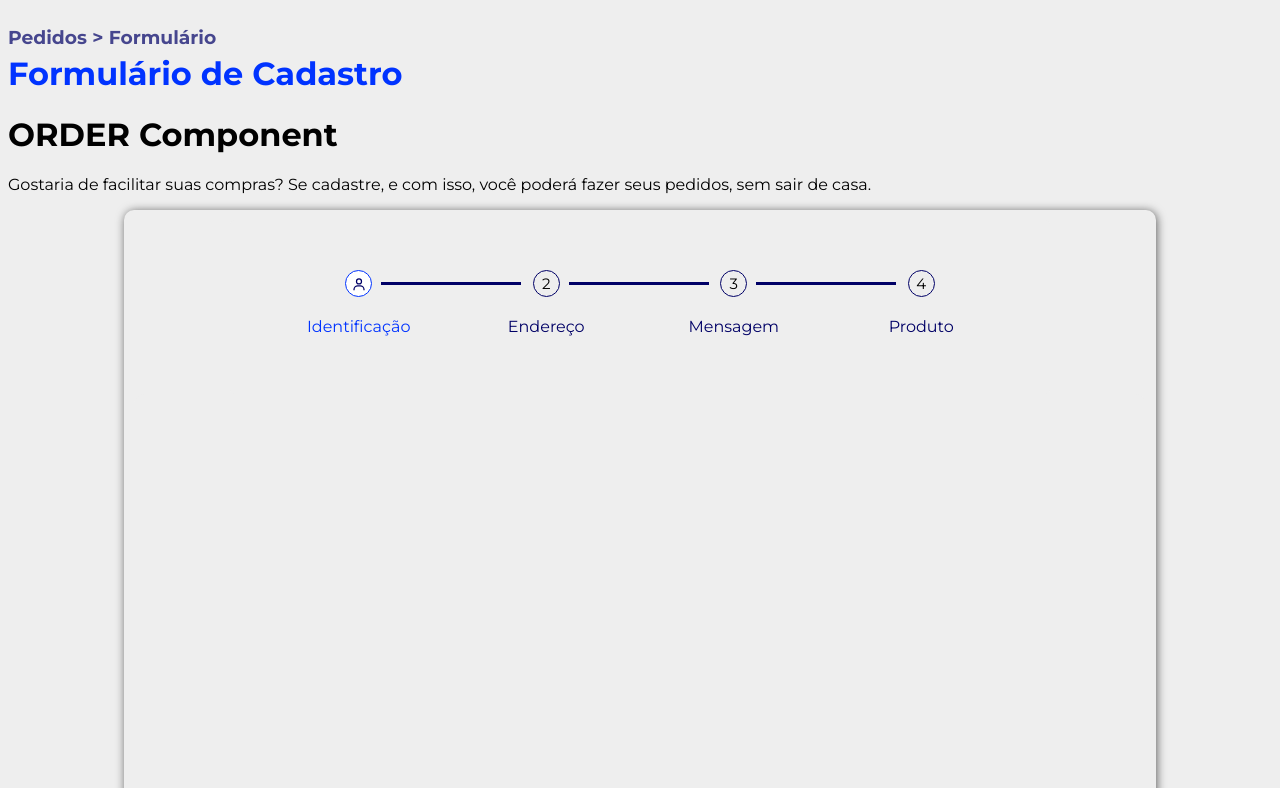
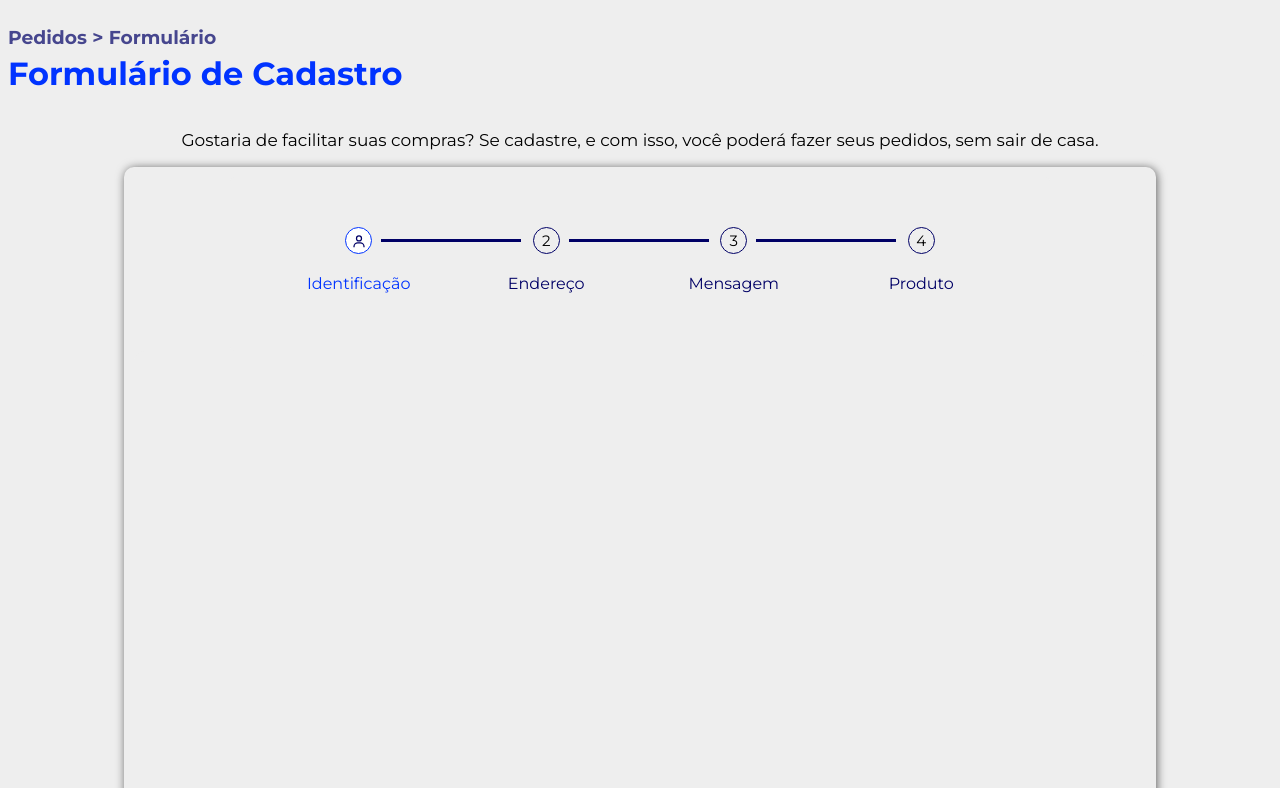
Before and after one commit to marcusviniciusmo/Companhia_Do_Saldo_Website, a React (Vite) app in the folder frontend/: page /orders in a window 1280 px wide. Shown: the part 450-1238 px from the top of the page. Built offline with nearby package versions, Linux system fonts and the light colour scheme.

Commit message:
Order component styling

```diff
--- a/frontend/src/components/Order/index.tsx
+++ b/frontend/src/components/Order/index.tsx
@@ -1,7 +1,9 @@
+import { useEffect, useState } from "react";
 import { Form } from "../Form";
 import { OrderProps } from "../../types/Order";
 import { MockedData } from "../../mocks/Order";
-import { useEffect, useState } from "react";
+import { ViewHeaderText } from "../../styles/ViewHeaderText";
+import { Container } from "./styles";
 
 export function Order() {
   const [mockedData, setMockedData] = useState<OrderProps>();
@@ -11,12 +13,10 @@ export function Order() {
   }, []);
 
   return (
-    <>
-      <h1>ORDER Component</h1>
-
-      <p>{mockedData?.text}</p>
+    <Container>
+      <ViewHeaderText>{mockedData?.text}</ViewHeaderText>
 
       <Form />
-    </>
+    </Container>
   );
 };
--- /dev/null
+++ b/frontend/src/components/Order/styles.tsx
@@ -0,0 +1,3 @@
+import styled from "styled-components";
+
+export const Container = styled.div``;
```
